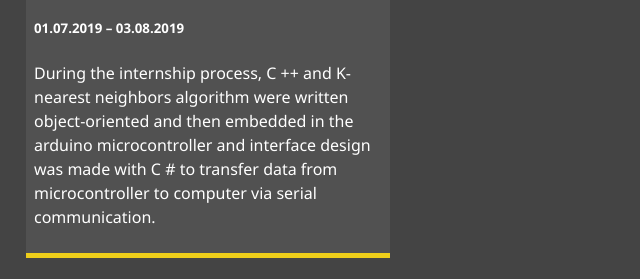
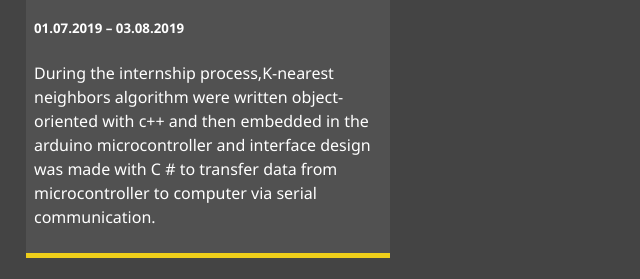
Before and after one commit to muhendis/muhendis.github.io, a plain HTML site: page about.html in a window 1280 px wide. Shown: the part 643-922 px from the top of the page, 432-1072 px from the left. Drawn offline with Linux system fonts and the light colour scheme.

Commit message:
Update about.html

```diff
--- a/about.html
+++ b/about.html
@@ -80,7 +80,7 @@
         <h3>MEKATRON R&D</h3>
         <h4>Intern</h4>
         <h5>01.07.2019 – 03.08.2019</h5>
-        <p>During the internship process, C ++ and K-nearest neighbors algorithm were written object-oriented and then embedded in the arduino microcontroller and interface design was made with C # to transfer data from microcontroller to computer via serial communication.</p>
+        <p>During the internship process,K-nearest neighbors algorithm were written object-oriented with c++ and then embedded in the arduino microcontroller and interface design was made with C # to transfer data from microcontroller to computer via serial communication.</p>
       </div>
 
 
```
